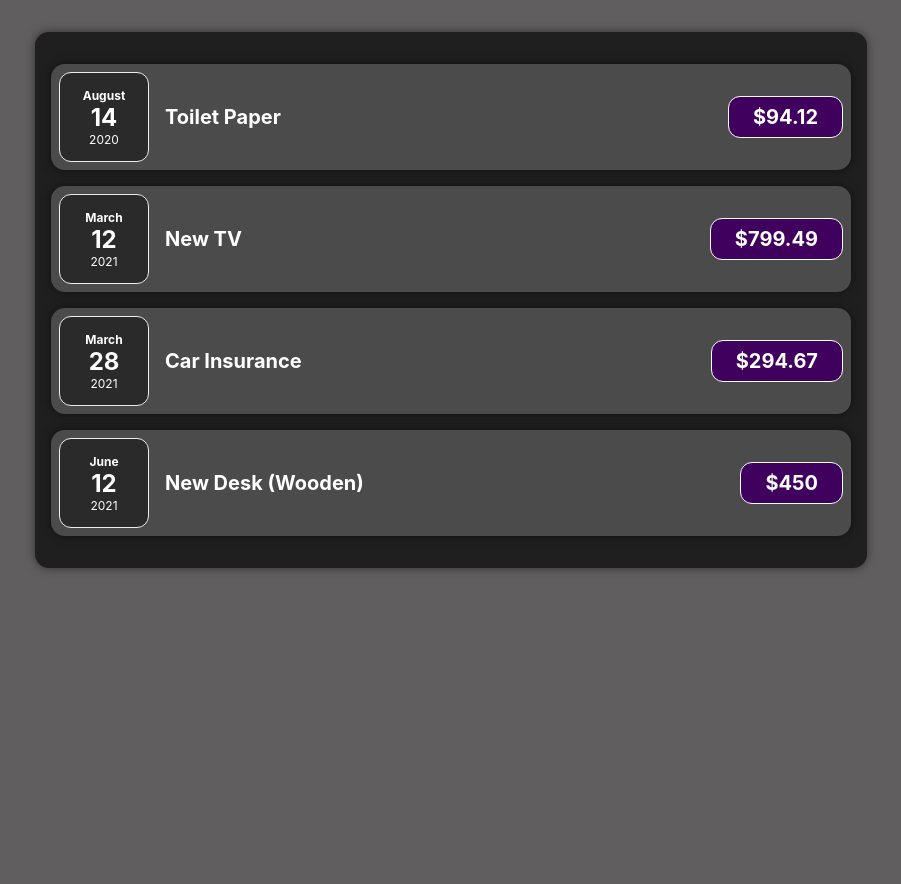
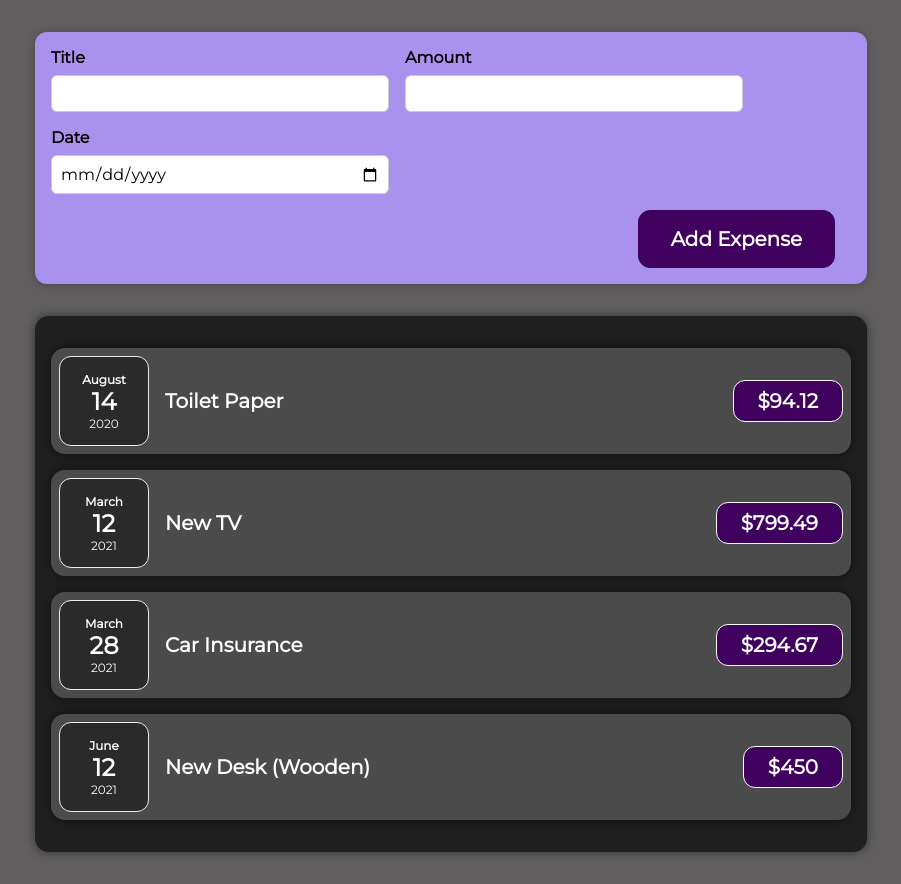
Before and after one commit to Brutalvik/expenseTracker, a JavaScript app: page / in a window 1280 px wide. Shown: the whole page, without its empty margins (189-1090 px from the left). Before the commit the page ends 800 px from the top, so only its background shows below. Built offline with nearby package versions, Linux system fonts and the light colour scheme; the HTML template or start-up script is replaced by a standard one.

Commit message:
Added modular form to the Page

```diff
--- a/src/App.js
+++ b/src/App.js
@@ -1,8 +1,9 @@
 import Expense from "./components/Expenses/Expense";
-
+import AddExpense from "./components/AddExpense/AddExpense";
 const App = () => {
   return (
     <div>
+      <AddExpense />
       <Expense />
     </div>
   );
--- /dev/null
+++ b/src/components/AddExpense/AddExpense.css
@@ -0,0 +1,38 @@
+.add-expense {
+  background-color: #a892ee;
+  padding: 1rem;
+  margin: 2rem auto;
+  width: 50rem;
+  max-width: 95%;
+  border-radius: 12px;
+  text-align: center;
+  box-shadow: 0 1px 8px rgba(0, 0, 0, 0.25);
+}
+
+.add-expense button {
+  font: inherit;
+  cursor: pointer;
+  padding: 1rem 2rem;
+  border: 1px solid #40005d;
+  background-color: #40005d;
+  color: white;
+  border-radius: 12px;
+  margin-right: 1rem;
+}
+
+.add-expense button:hover,
+.add-expense button:active {
+  background-color: #510674;
+  border-color: #510674;
+}
+
+.add-expense button.alternative {
+  color: #220131;
+  border-color: transparent;
+  background-color: transparent;
+}
+
+.add-expense button.alternative:hover,
+.add-expense button.alternative:active {
+  background-color: #ddb3f8;
+}
--- /dev/null
+++ b/src/components/AddExpense/AddExpense.js
@@ -0,0 +1,12 @@
+import "./AddExpense.css";
+import ExpenseForm from "./ExpenseForm";
+
+const AddExpense = () => {
+  return (
+    <div className="add-expense">
+      <ExpenseForm />
+    </div>
+  );
+};
+
+export default AddExpense;
--- /dev/null
+++ b/src/components/AddExpense/ExpenseForm.css
@@ -0,0 +1,11 @@
+.add-expense__controls {
+  display: flex;
+  flex-wrap: wrap;
+  gap: 1rem;
+  margin-bottom: 1rem;
+  text-align: left;
+}
+
+.add-expense__actions {
+  text-align: right;
+}
--- /dev/null
+++ b/src/components/AddExpense/ExpenseForm.js
@@ -0,0 +1,20 @@
+import Form from "../UI/Form";
+import Button from "../UI/Button";
+import "./ExpenseForm.css";
+
+const ExpenseForm = () => {
+  return (
+    <form>
+      <div className="add-expense__controls">
+        <Form type="text" title="Title" />
+        <Form type="number" title="Amount" min="0.01" step="0.01" />
+        <Form type="date" title="Date" min="2019-01-01" max="2024-12-31" />
+      </div>
+      <div className="add-expense__actions">
+        <Button type="submit" text="Add Expense" />
+      </div>
+    </form>
+  );
+};
+
+export default ExpenseForm;
--- /dev/null
+++ b/src/components/UI/Button.js
@@ -0,0 +1,9 @@
+const Button = ({ type, text }) => {
+  return (
+    <button type={type} style={{ fontWeight: 1000, fontSize: 20 }}>
+      {text}
+    </button>
+  );
+};
+
+export default Button;
--- /dev/null
+++ b/src/components/UI/Form.css
@@ -0,0 +1,14 @@
+.add-expense__control label {
+  font-weight: bold;
+  margin-bottom: 0.5rem;
+  display: block;
+}
+
+.add-expense__control input {
+  font: inherit;
+  padding: 0.5rem;
+  border-radius: 6px;
+  border: 1px solid #ccc;
+  width: 20rem;
+  max-width: 100%;
+}
--- /dev/null
+++ b/src/components/UI/Form.js
@@ -0,0 +1,12 @@
+import "./Form.css";
+
+const ExpenseForm = ({ title, type, min, max, step }) => {
+  return (
+    <div className="add-expense__control">
+      <label>{title}</label>
+      <input type={type} min={min} max={max} step={step} />
+    </div>
+  );
+};
+
+export default ExpenseForm;
--- a/src/index.css
+++ b/src/index.css
@@ -1,10 +1,10 @@
+@import url("https://fonts.googleapis.com/css2?family=Montserrat&display=swap");
+
 body {
   margin: 0;
   padding: 0;
   background-color: rgba(77, 75, 75, 0.89);
-  font-family: -apple-system, BlinkMacSystemFont, "Segoe UI", "Roboto", "Oxygen",
-    "Ubuntu", "Cantarell", "Fira Sans", "Droid Sans", "Helvetica Neue",
-    sans-serif;
+  font-family: "Montserrat", sans-serif;
   -webkit-font-smoothing: antialiased;
   -moz-osx-font-smoothing: grayscale;
 }
```
